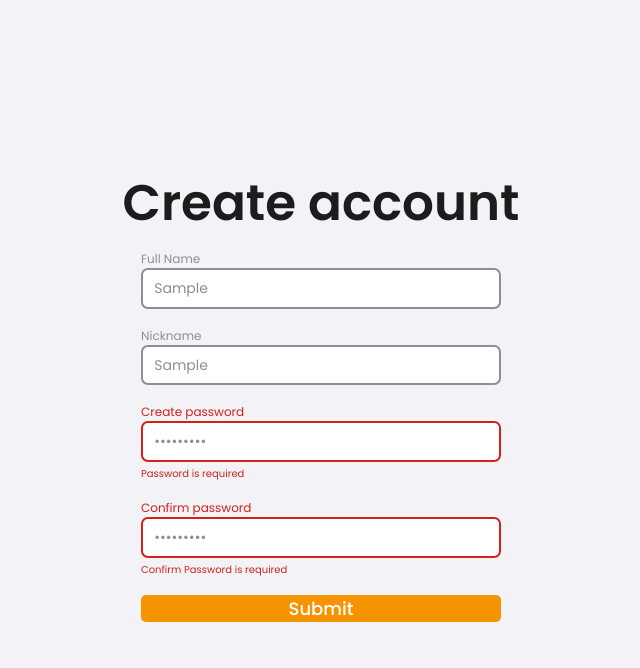
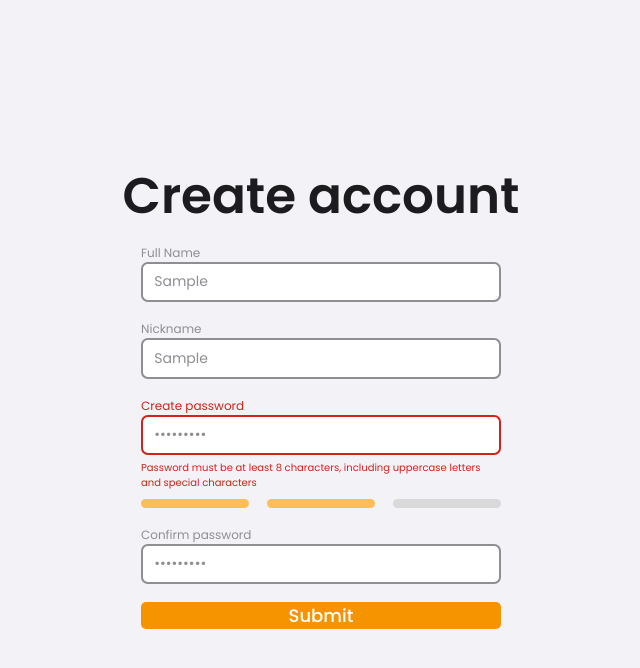
Before and after one commit to ArtemBohak/Chapter, a React (Vite) app: page /account-creation in a window 1280 px wide. Both pictures are taken after typing "Sample", "Sample", "Sample123", "Sample123" into the empty fields and a click on the button "Submit". Shown: the top 668 px of the page, without its empty margins (319-959 px from the left). Built offline with nearby package versions, Linux system fonts and the light colour scheme.

Commit message:
fixed the issue with validation password, refactoring form account creation

```diff
--- a/src/components/Fields/PasswordField/PasswordField.module.css
+++ b/src/components/Fields/PasswordField/PasswordField.module.css
@@ -31,27 +31,19 @@
 }
 
 .strength-progress {
-  display: flex;
-  align-items: center;
-  justify-content: space-between;
-  gap: 10px;
-  margin-top: 8px;
+  @apply mt-2 grid grid-cols-3 gap-4;
 }
 
 .strength-progress--weak .strength-progress__item--active {
-  background-color: #d22219;
+  @apply bg-red-1130;
 }
 .strength-progress--okey .strength-progress__item--active {
-  background-color: #ffbd5a;
+  @apply bg-[#ffbd5a];
 }
 .strength-progress--strong .strength-progress__item--active {
-  background-color: #2bbf06;
+  @apply bg-green-1010;
 }
 
 .strength-progress__item {
-  width: calc(33.33% - 10px);
-  height: 10px;
-  flex-shrink: 0;
-  border-radius: 5px;
-  background: #d9d9d9;
+  @apply h-2 rounded-md bg-[#d9d9d9];
 }
--- a/src/components/Fields/PasswordField/PasswordField.tsx
+++ b/src/components/Fields/PasswordField/PasswordField.tsx
@@ -1,6 +1,12 @@
 import { ChangeEvent, FC, InputHTMLAttributes } from "react";
 import cn from "classnames";
-import { Field, ErrorMessage, useField } from "formik";
+import {
+  Field,
+  ErrorMessage,
+  useField,
+  useFormikContext,
+  FieldProps,
+} from "formik";
 import {
   usePasswordStrength,
   TypePasswordStrength,
@@ -10,12 +16,13 @@ import styles from "./PasswordField.module.css";
 
 type Props = {
   id: string;
-  className?: string;
   label?: string;
   name: string;
   dataAutomation: string;
   strength?: boolean;
-} & Partial<Omit<InputHTMLAttributes<HTMLInputElement>, "type">>;
+  className?: string;
+} & Partial<Omit<InputHTMLAttributes<HTMLInputElement>, "type">> &
+  Partial<FieldProps>;
 
 const TextField: FC<Props> = ({
   id,
@@ -29,6 +36,7 @@ const TextField: FC<Props> = ({
   ...props
 }) => {
   const [field, meta] = useField(name);
+  const { setFieldValue } = useFormikContext();
   const { passwordStrength, passwordValue, LENGTH_STRENGTH, onHandleChange } =
     usePasswordStrength();
 
@@ -38,30 +46,32 @@ const TextField: FC<Props> = ({
     [TypePasswordStrength.STRONG]: passwordStrength === 3,
   });
 
+  const validationClassname = cn({
+    [styles["text-field--success"]]: meta.touched && !meta.error,
+    [styles["text-field--has-error"]]: meta.touched && meta.error,
+  });
+
+  const onHandleChangeField = (event: ChangeEvent<HTMLInputElement>) => {
+    onHandleChange(event.target.value);
+    setFieldValue(field.name, event.target.value);
+  };
+
   return (
-    <div
-      className={cn(
-        styles["text-field"],
-        { [styles["text-field--has-error"]]: meta.touched && meta.error },
-        className
-      )}
-    >
+    <div className={cn(styles["text-field"], validationClassname, className)}>
       <label htmlFor={id} className={styles["text-field__label"]}>
         {label && <p className={styles["text-field__label-text"]}>{label}</p>}
         <div className={styles["text-field__holder"]}>
           <Field
             {...field}
+            {...props}
             id={id}
+            name={name}
             data-automation={dataAutomation}
             type="password"
-            {...props}
             value={value}
             defaultValue={defaultValue}
             className={styles["text-field__input"]}
-            onChange={(e: ChangeEvent<HTMLInputElement>) => {
-              console.log("e.currentTarget.valued", e.currentTarget.value);
-              if (strength) onHandleChange(e.currentTarget.value);
-            }}
+            onChange={onHandleChangeField}
           />
         </div>
       </label>
@@ -75,15 +85,16 @@ const TextField: FC<Props> = ({
       {strength && passwordValue && passwordStrength >= 0 ? (
         <div
           className={cn(
-            "strength-progress",
-            `strength-progress--${typePasswordStrengthClassname}`
+            styles["strength-progress"],
+            styles[`strength-progress--${typePasswordStrengthClassname}`]
           )}
         >
           {Array.from(Array(LENGTH_STRENGTH).keys()).map((item) => (
             <div
               key={item}
-              className={cn("strength-progress__item", {
-                "strength-progress__item--active": item < passwordStrength,
+              className={cn(styles["strength-progress__item"], {
+                [styles["strength-progress__item--active"]]:
+                  item < passwordStrength,
               })}
             ></div>
           ))}
--- a/src/components/Fields/TextField/TextField.tsx
+++ b/src/components/Fields/TextField/TextField.tsx
@@ -25,14 +25,13 @@ const TextField: FC<Props> = ({
 }) => {
   const [field, meta] = useField(name);
 
+  const validationClassname = cn({
+    [styles["text-field--success"]]: meta.touched && !meta.error,
+    [styles["text-field--has-error"]]: meta.touched && meta.error,
+  });
+
   return (
-    <div
-      className={cn(
-        styles["text-field"],
-        { [styles["text-field--has-error"]]: meta.touched && meta.error },
-        className
-      )}
-    >
+    <div className={cn(styles["text-field"], validationClassname, className)}>
       <label htmlFor={id} className={styles["text-field__label"]}>
         {label && <p className={styles["text-field__label-text"]}>{label}</p>}
         <div className={styles["text-field__holder"]}>
--- a/src/pages/AccountCreationPage/components/FormCreateAccount/FormCreateAccount.tsx
+++ b/src/pages/AccountCreationPage/components/FormCreateAccount/FormCreateAccount.tsx
@@ -1,6 +1,6 @@
 import { FC } from "react";
 
-import { Formik, Form } from "formik";
+import { Formik, Form, FormikProps } from "formik";
 
 import UIbutton from "@/src/components/Buttons/UIbutton/UIbutton";
 import TextField from "@/src/components/Fields/TextField/TextField";
@@ -21,11 +21,15 @@ const FormCreateAccount: FC = () => {
     <Formik
       initialValues={initialValues}
       validationSchema={validationSchema}
-      onSubmit={(values, actions) => {
-        console.log(values);
-        console.log(actions);
+      onSubmit={(values, { setSubmitting }) => {
+        // temp
+        setTimeout(() => {
+          console.log("values", values);
+          setSubmitting(false);
+        }, 1000);
       }}
     >
+      {({ isSubmitting }: FormikProps<IAccountCreate>) => (
         <Form>
           <TextField
             id="fullname"
@@ -46,8 +50,8 @@ const FormCreateAccount: FC = () => {
             name="password"
             label="Create password"
             placeholder="Enter your password"
+            strength
             dataAutomation="password"
-          strength
           />
           <PasswordField
             id="confirm_password"
@@ -62,7 +66,9 @@ const FormCreateAccount: FC = () => {
             size="lg"
             dataAutomation="submitButton"
           />
+          {isSubmitting ? "Loading..." : null}
         </Form>
+      )}
     </Formik>
   );
 };
```
Lines whose indentation alone changed are shown as unchanged.
